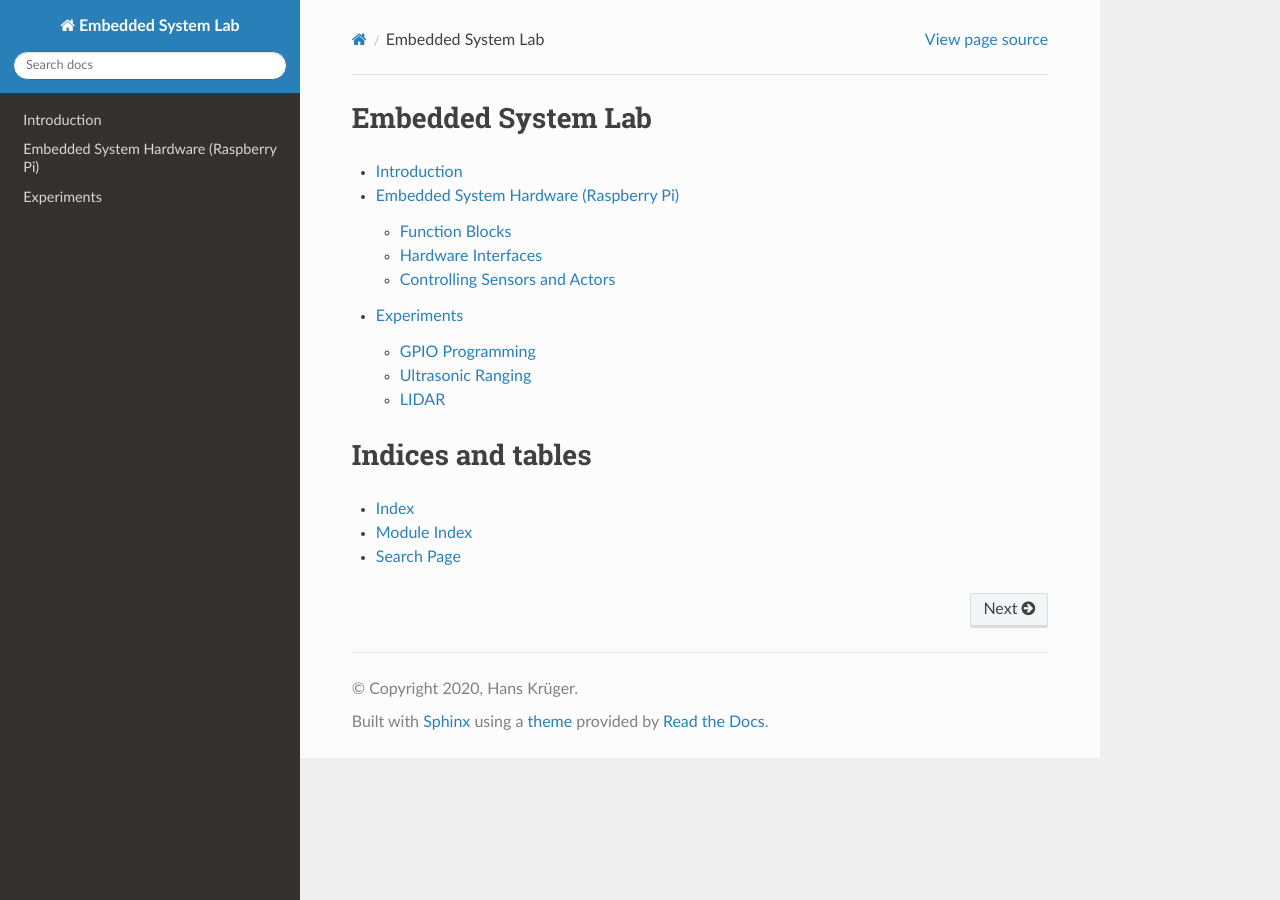
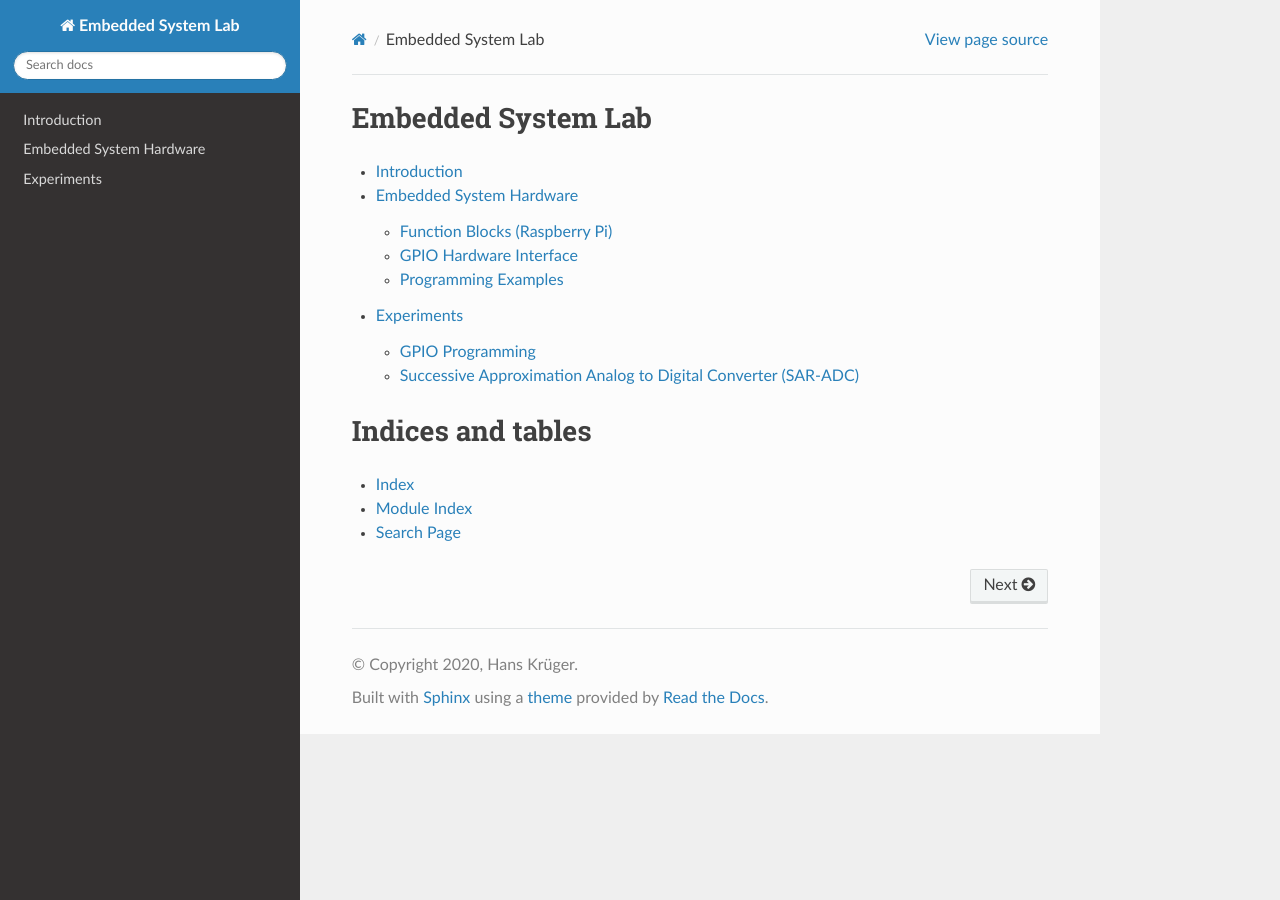
Before and after one commit to SiLab-Bonn/Embedded-System-Lab, a Sphinx documentation site: the page built from docs/index.rst, in a window 1280 px wide. Built offline with Sphinx 7.4.7 and the Read the Docs theme 2.0.0, drawn with Linux system fonts in a browser that asks for light colours.

Commit message:
Update Introduction.rst

```diff
--- a/docs/Introduction.rst
+++ b/docs/Introduction.rst
@@ -1,24 +1,50 @@
 Introduction
 ============
 
-Embedded System Hardware (Raspberry Pi)
-===============================================
-Function Blocks
+Embedded System Hardware
+========================
+
+Function Blocks (Raspberry Pi)
 ---------------
 - Video Core
 - ARM Core
 - Memory
 - Periphery
-Hardware Interfaces
+
+GPIO Hardware Interface
 -------------------
+- UART
+- I2C
+- SPI
+- PWM
+- SMI
 
-Controlling Sensors and Actors
------------------------------
+Programming Examples
+--------------------
+- Python
+- C++
+
 Experiments
 ===========
 GPIO Programming
 ----------------
-Ultrasonic Ranging
-------------------
-LIDAR
------
+- LED, Button, PWM
+- UART (Rpi to Rpi terminal)
+
+Successive Approximation Analog to Digital Converter (SAR-ADC)
+----------------------------------------------------
+- SPI controlled Digital to Analog Converter
+ - R-2R Resistor DAC
+- Successive Approximation Logic
+- ADC Characterization
+ - Noise
+ - Linearity
+ - INL/DNL
+
+ Fast Sampling ADC (Pipeline ADC)
+ ---------------------------------
+- SMI readout of the on-board ADC
+- Trigger (SW / HW)
+- ADC Characterization
+ - Linearity
+ - INL/DNL
```
